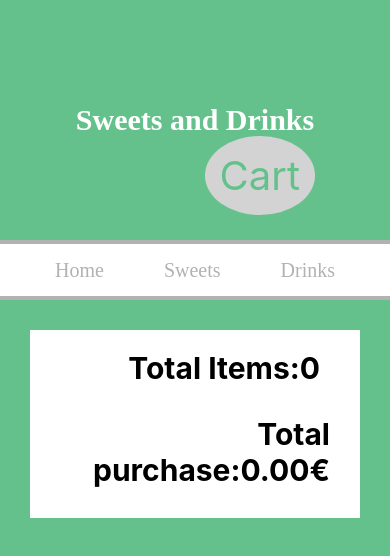
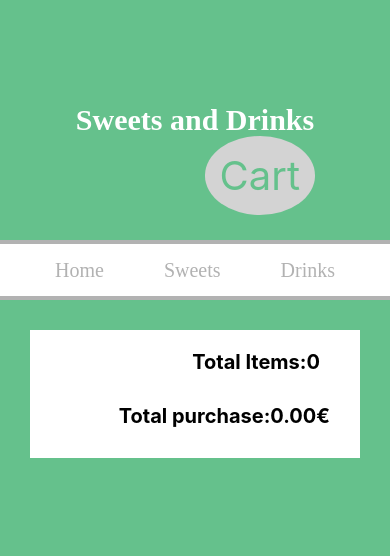
Before and after one commit to emamaria/sweets-redux, a React (Create React App) app: page /cart in a window 390 px wide. Shown: the top 556 px of the page. Built offline with nearby package versions, Linux system fonts and the light colour scheme; a web font is replaced by a local one.

Commit message:
media query cartpage

```diff
--- a/src/components/cart/_CartPageItem.scss
+++ b/src/components/cart/_CartPageItem.scss
@@ -50,5 +50,33 @@
         margin-right: 0px;
     }
 
+    .cartDetail_container{
+
+        h1{
+            font-size: 20px;
+        }
+
+    }
+
+
+    .totalPurchase{
+        font-size:20px;
+    }
+
+    .totalItems{
+        font-size:20px ;
+    }
+
+    .counter_container{
+
+        button{
+            width: 20px
+        }
+
+        p{
+            font-size: 20px;
+        }
+
+    }
 
   }
--- a/src/components/sweets/Sweets.jsx
+++ b/src/components/sweets/Sweets.jsx
@@ -1,10 +1,8 @@
 import React, { useState } from 'react'
 import { sweetData } from '../../data/sweets'
 import Sweet from './sweet'
+
 const Sweets = () => {
-
-
-
 
 const [inputValue, setInputValue] = useState("");
 
```
